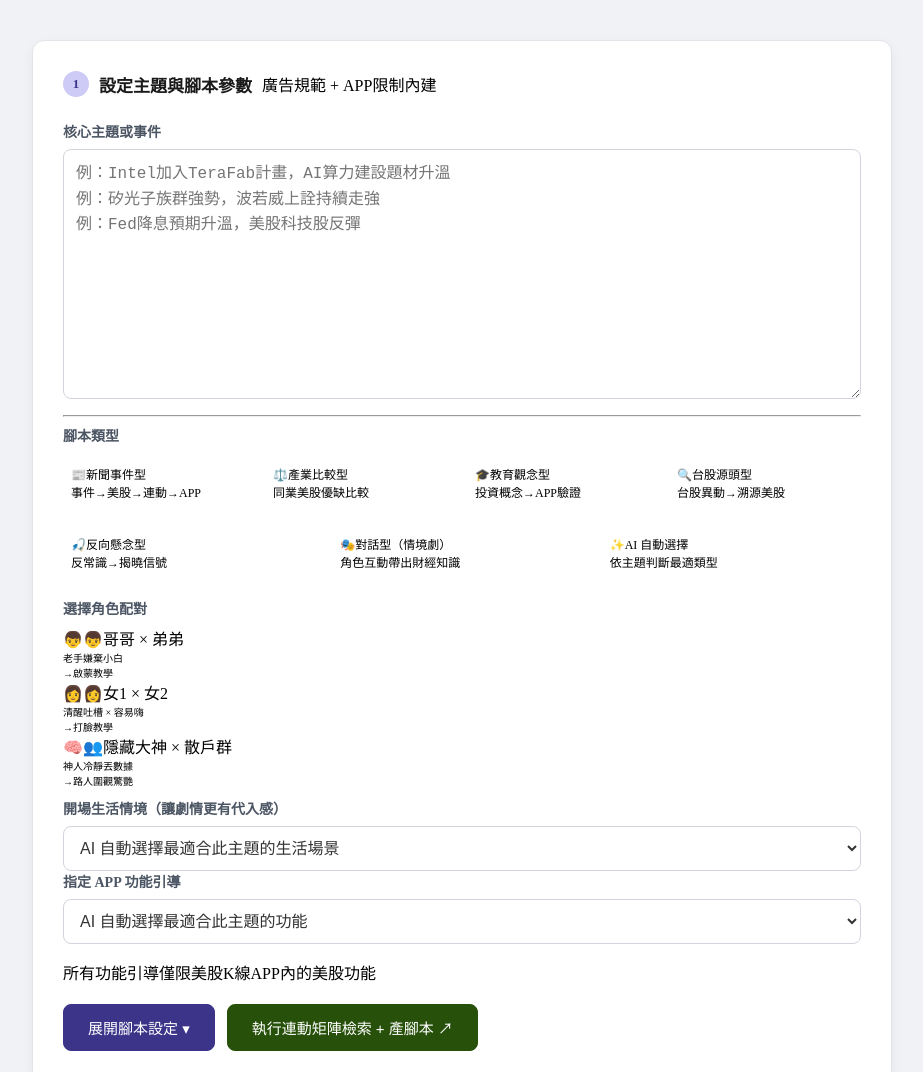
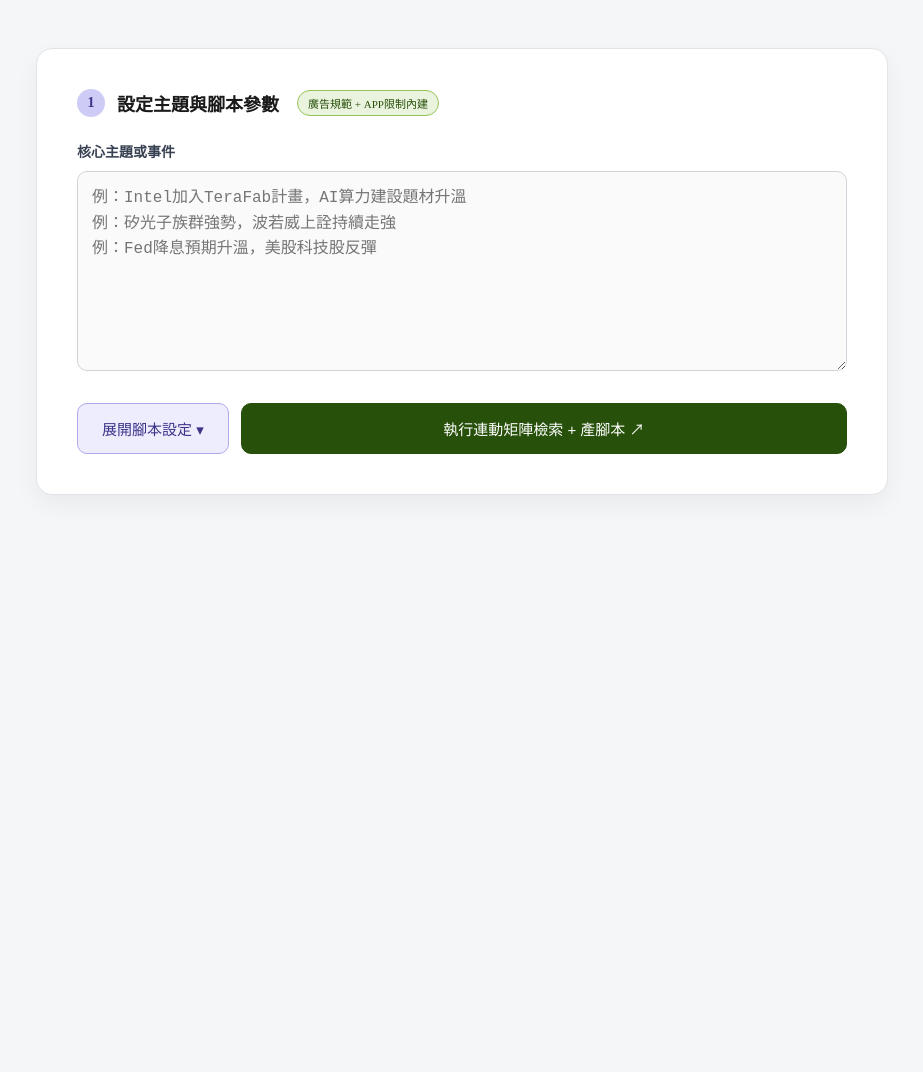
Before and after one commit to tinghuapai/usk_video-script, a plain HTML site: page index.html in a window 1280 px wide. Shown: the top 1072 px of the page, without its empty margins (178-1101 px from the left). After the commit the page ends 800 px from the top, so only its background shows below. Drawn offline with Linux system fonts and the light colour scheme.

Commit message:
Update index.html

```diff
--- a/index.html
+++ b/index.html
@@ -1,79 +1,101 @@
 <style>
 * { box-sizing: border-box; }
 
-/* 修正 1：讓整體畫面水平居中，並給予背景底色 */
+/* 基礎佈局：確保畫面居中且有背景質感 */
 body {
-  background-color: #f0f2f5;
+  background-color: #f4f6f8;
   margin: 0;
   display: flex;
   justify-content: center;
+  font-family: var(--font-sans), system-ui, -apple-system, sans-serif;
 }
 
-/* 修正 2：放寬容器，並設置 margin: 0 auto 使其置中 */
 .wrap {
-  padding: 40px 20px;
-  max-width: 900px; /* 從 740px 放大到 900px */
+  padding: 3rem 1.5rem;
+  max-width: 900px; /* 放大容器寬度 */
   width: 100%;
   margin: 0 auto;
 }
 
-/* 修正 3：增加卡片留白與陰影，提升視覺重量 */
 .card {
   background: #ffffff;
   border: 1px solid #e1e4e8;
-  border-radius: 12px;
-  padding: 30px;
-  margin-bottom: 20px;
-  box-shadow: 0 4px 12px rgba(0,0,0,0.05);
+  border-radius: 16px;
+  padding: 2.5rem;
+  margin-bottom: 1.5rem;
+  box-shadow: 0 10px 25px rgba(0,0,0,0.05);
 }
 
-.step-header { display: flex; align-items: center; gap: 10px; margin-bottom: 1.5rem; }
-.badge { width: 26px; height: 26px; border-radius: 50%; display: flex; align-items: center; justify-content: center; font-size: 13px; font-weight: 600; flex-shrink: 0; }
+/* 標題與標籤 */
+.step-header { display: flex; align-items: center; gap: 12px; margin-bottom: 1.5rem; }
+.badge { width: 28px; height: 28px; border-radius: 50%; display: flex; align-items: center; justify-content: center; font-size: 14px; font-weight: 600; flex-shrink: 0; }
 .badge.p { background: #CECBF6; color: #3C3489; }
 .badge.g { background: #C0DD97; color: #27500A; }
-.step-title { font-size: 17px; font-weight: 600; color: #1a1a1a; }
+.step-title { font-size: 18px; font-weight: 600; color: #1a1a1a; }
+.badge-green { display: inline-flex; align-items: center; gap: 4px; font-size: 11px; padding: 4px 10px; border-radius: 99px; background: #EAF3DE; color: #27500A; border: 0.5px solid #97C459; margin-left: 6px; }
 
-/* 修正 4：放大輸入框字體與高度 */
+/* 輸入框與下拉選單優化 */
 textarea, select {
   width: 100%;
   border: 1px solid #d1d5db;
-  border-radius: 8px;
-  padding: 12px;
-  font-size: 16px; /* 提高字體大小 */
-  color: #333;
+  border-radius: 10px;
+  padding: 14px;
+  font-size: 16px;
+  background: #fafafa;
+  outline: none;
+  transition: all 0.2s;
+}
+textarea { min-height: 200px; resize: vertical; line-height: 1.6; }
+textarea:focus, select:focus { border-color: #AFA9EC; background: #fff; box-shadow: 0 0 0 3px rgba(175, 169, 236, 0.2); }
+
+/* 腳本類型按鈕網格 - 修正點擊功能 */
+.type-grid { display: grid; grid-template-columns: repeat(4, 1fr); gap: 10px; margin-bottom: 10px; }
+.type-grid-bottom { display: grid; grid-template-columns: repeat(3, 1fr); gap: 10px; margin-bottom: 1.5rem; }
+
+.type-btn {
+  padding: 15px 10px;
+  border-radius: 12px;
+  border: 1px solid #e5e7eb;
   background: #fff;
-  outline: none;
+  cursor: pointer;
+  text-align: center;
+  transition: all 0.2s;
 }
+.type-btn:hover { border-color: #AFA9EC; background: #f8f7ff; }
+.type-btn.selected { background: #EEEDFE; border-color: #3C3489; color: #3C3489; font-weight: 600; box-shadow: 0 2px 8px rgba(60, 52, 137, 0.1); }
 
-textarea {
-  resize: vertical;
-  min-height: 250px; /* 從 72px 大幅增加至 250px */
-  line-height: 1.6;
+.type-icon { font-size: 18px; display: block; margin-bottom: 4px; }
+.type-sub { font-size: 10px; color: #6b7280; display: block; margin-top: 4px; line-height: 1.3; }
+
+/* 對話型專屬樣式 */
+.type-btn.dialogue-btn { border-color: #FAC775; background: #FFF9F0; }
+.type-btn.dialogue-btn.selected { background: #FAC775; border-color: #BA7517; color: #412402; }
+
+/* 【關鍵修正】隱藏邏輯控制 */
+.step2-wrap { display: none; margin-top: 1.5rem; } /* 展開腳本設定預設隱藏 */
+.dialogue-sub { display: none; background: #FFF9F0; border: 1px solid #EF9F27; border-radius: 12px; padding: 20px; margin-bottom: 1.5rem; }
+.dialogue-sub.show { display: block; } /* 只有在選對話型時顯示 */
+
+/* 角色選擇按鈕 */
+.pair-grid { display: grid; grid-template-columns: repeat(3, 1fr); gap: 10px; margin-bottom: 15px; }
+.pair-btn { padding: 12px 8px; border-radius: 10px; border: 1px solid #EF9F27; background: #fff; cursor: pointer; text-align: center; font-size: 13px; transition: 0.2s; }
+.pair-btn.selected { background: #FAC775; border-color: #BA7517; font-weight: 600; }
+
+/* 按鈕與底部資訊 */
+.row { display: flex; gap: 12px; margin-top: 2rem; }
+.btn {
+  display: inline-flex; align-items: center; justify-content: center; gap: 8px;
+  padding: 14px 24px; border-radius: 10px; font-size: 15px; font-weight: 500;
+  cursor: pointer; transition: 0.2s; border: 1px solid #d1d5db;
 }
+.btn.p { background: #EEEDFE; color: #3C3489; border-color: #AFA9EC; }
+.btn.g { background: #27500A; color: #fff; border-color: #27500A; flex: 1; }
+.btn:hover { transform: translateY(-1px); box-shadow: 0 4px 12px rgba(0,0,0,0.1); }
 
-/* 修正 5：放大按鈕點擊區域 */
-.btn {
-  display: inline-flex;
-  align-items: center;
-  gap: 8px;
-  padding: 12px 24px;
-  border-radius: 8px;
-  font-size: 15px;
-  cursor: pointer;
-  transition: 0.2s;
-  border: 1px solid #d1d5db;
-}
-
-.btn.p { background: #3C3489; color: #fff; border-color: #3C3489; }
-.btn.g { background: #27500A; color: #fff; border-color: #27500A; }
-
-.row { display: flex; gap: 12px; margin-top: 20px; }
-.field-label { font-size: 14px; font-weight: 600; color: #4b5563; margin-bottom: 8px; }
-
-/* 調整網格大小以適應新寬度 */
-.type-grid { display: grid; grid-template-columns: repeat(4, 1fr); gap: 10px; margin-bottom: 10px; }
-.type-grid-bottom { display: grid; grid-template-columns: repeat(3, 1fr); gap: 10px; margin-bottom: 15px; }
-.type-btn { padding: 12px 8px; border-radius: 8px; font-size: 12px; }
+.field-label { font-size: 14px; font-weight: 600; color: #374151; margin-bottom: 10px; display: block; }
+.hint { font-size: 12px; color: #6b7280; margin-top: 8px; }
+.info-box { background: #E6F1FB; border: 1px solid #85B7EB; border-radius: 10px; padding: 15px; font-size: 14px; color: #0C447C; margin-top: 1.5rem; line-height: 1.6; }
+.divider { border: none; border-top: 1px solid #eee; margin: 1.5rem 0; }
 </style>
 
 <div class="wrap">
```
